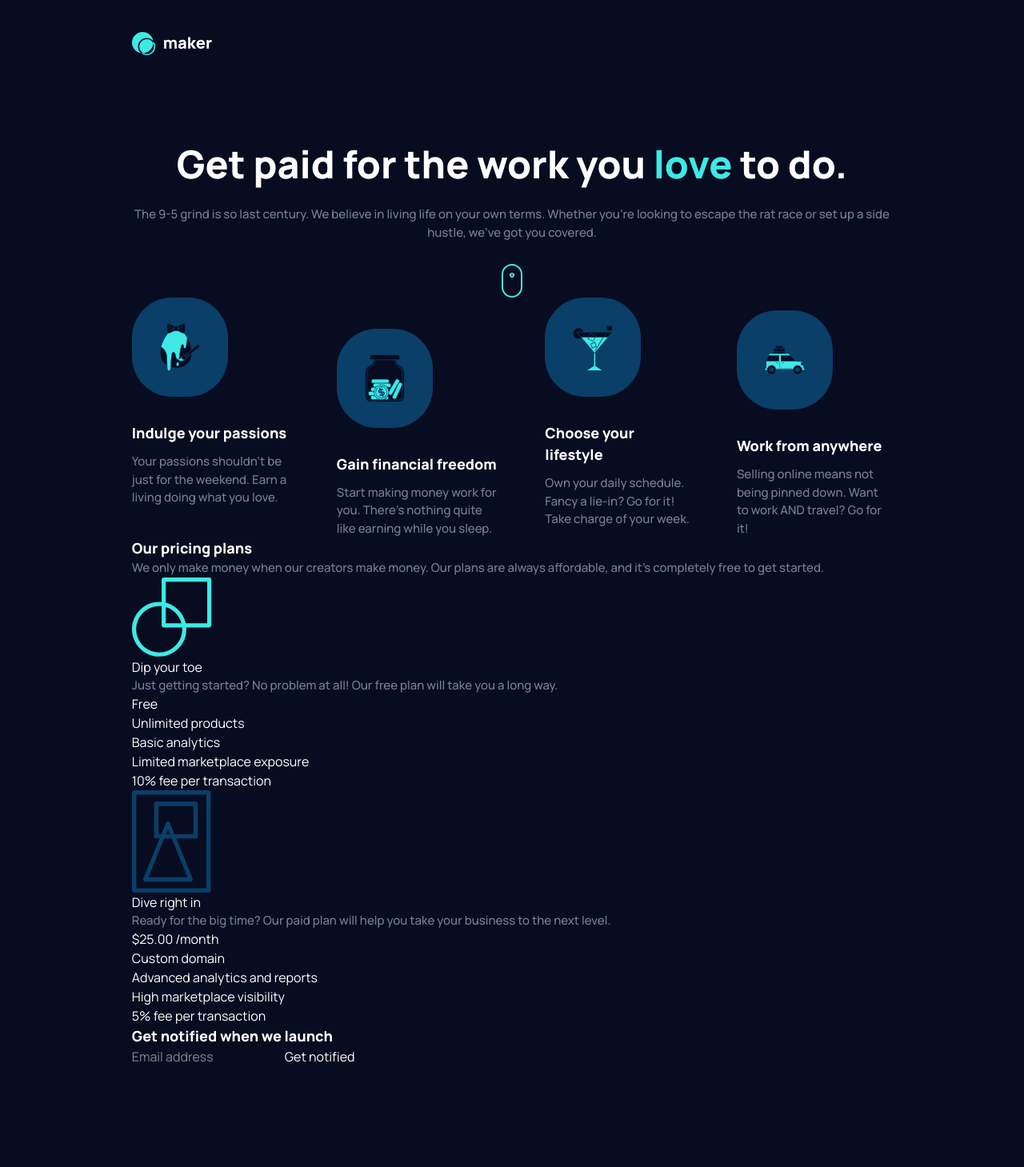
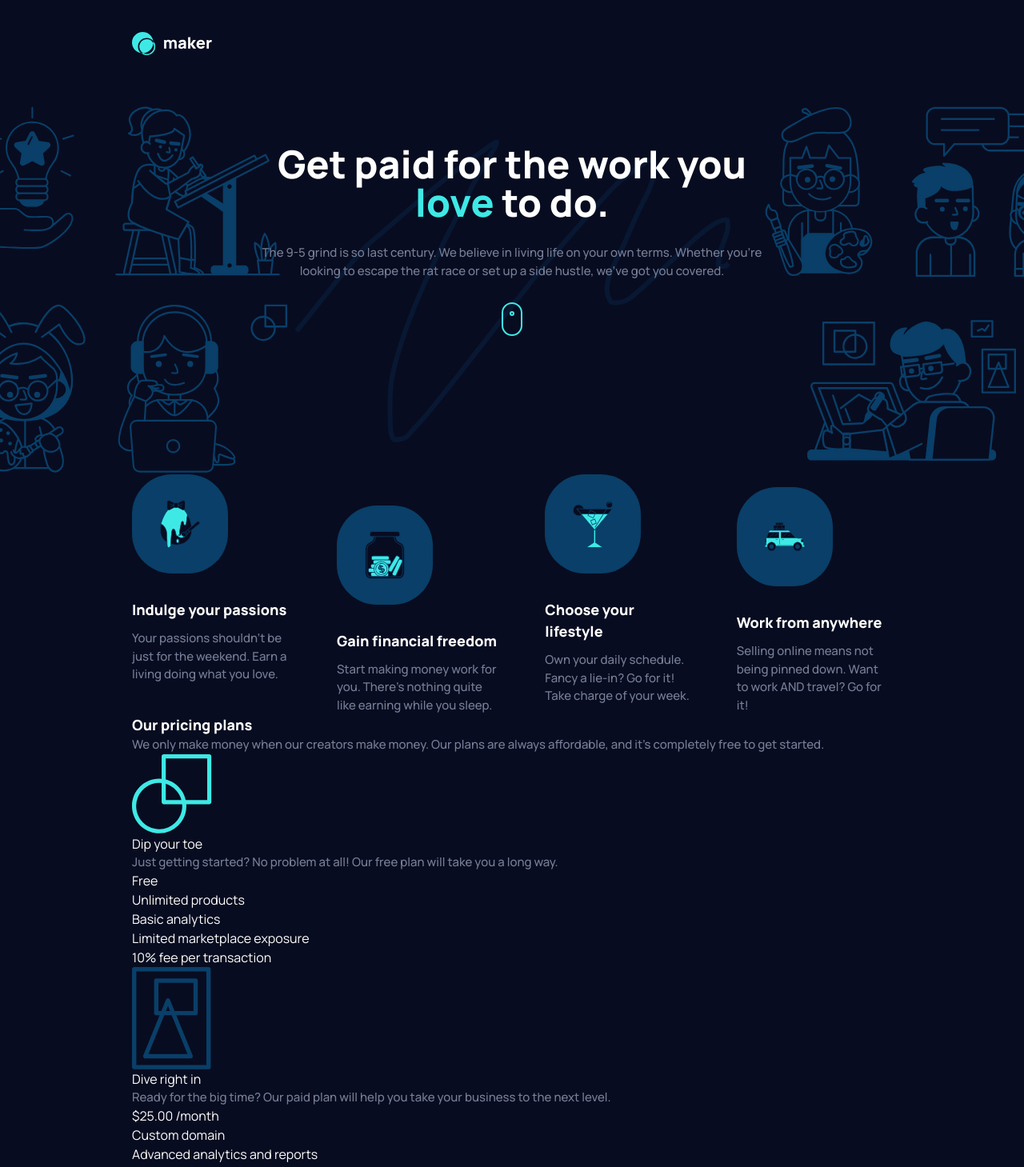
Before and after one commit to KingJosephI/maker-prelaunch-site, a Next.js app: page / in a window 1280 px wide. Shown: the top 1459 px of the page at 80% size. Before the commit the page ends 1333 px from the top, so only its background shows below. Built offline with nearby package versions, Linux system fonts and the light colour scheme.

Commit message:
feat: add hero backgroung images

```diff
--- a/app/components/Features/Features.tsx
+++ b/app/components/Features/Features.tsx
@@ -4,7 +4,7 @@ import Feature from "./components/Feature";
 
 export const Features = (): ReactNode => {
    return (
-     <section className="features-section">
+     <section className="features-section px-6 md:px-24 lg:px-[10.3125rem]">
        {featuresList.map((feature) => (
          <Feature
            key={feature.id}
--- a/app/components/Features/components/Feature.tsx
+++ b/app/components/Features/components/Feature.tsx
@@ -3,7 +3,7 @@ import FeatureIcon from "./FeatureIcon";
 
 const Feature: React.FC<FeatureType> = ({ title, description, image }) => {
   return (
-    <div className="max-sm:text-center md:flex lg:flex-col">
+    <div className="max-md:text-center md:flex lg:flex-col">
       <FeatureIcon imageSource={image} />
       <div className="md:ml-14 lg:ml-0">
         <h2 className="pb-[11px] pt-[32px]">{title}</h2>
--- a/app/components/Features/components/FeatureIcon.tsx
+++ b/app/components/Features/components/FeatureIcon.tsx
@@ -5,7 +5,7 @@ type IconProps = {
 }
 const FeatureIcon: React.FC<IconProps> = ({ imageSource }) => {
   return (
-    <div className="bg-feature-blue w-[120px] h-[124px] flex justify-center items-center rounded-[50px] max-sm:mx-auto">
+    <div className="bg-feature-blue w-[120px] h-[124px] flex justify-center items-center rounded-[50px] max-md:mx-auto">
       <Image src={imageSource} alt="illustration" width={50} height={50} />
     </div>
   );
--- a/app/components/Footer/Footer.tsx
+++ b/app/components/Footer/Footer.tsx
@@ -1,6 +1,6 @@
 export const Footer = () => {
   return (
-    <footer>
+    <footer className="px-6 md:px-24 lg:px-[10.3125rem]">
       <h2>Get notified when we launch</h2>
       <form>
         <input type="email" placeholder="Email address" />
--- a/app/components/Header/Header.tsx
+++ b/app/components/Header/Header.tsx
@@ -2,7 +2,7 @@ import Image from "next/image";
 
 export const Header = () => {
   return (
-    <header className="max-sm:flex max-sm:justify-center pt-10 pb-16">
+    <header className="px-6 md:px-24 lg:px-[10.3125rem] max-sm:flex max-sm:justify-center pt-10 pb-16">
       <Image src="/assets/logo.svg" alt="logo" width={100} height={100} />
     </header>
   );
--- a/app/components/Hero/Hero.tsx
+++ b/app/components/Hero/Hero.tsx
@@ -2,23 +2,25 @@ import Image from "next/image";
 
 export const Hero = () => {
   return (
-    <section className="text-center">
+    <section className="hero-section">
       <Image
         src="/assets/illustration-hero-mobile.png"
         alt="Hero section illustration"
-        className="sm:hidden"
         width={640}
         height={640}
+        className="md:hidden w-full h-auto"
       />
+      <div className="md:w-[460px] lg:w-[730px] mx-auto px-10">
         <h1 className="text-[2rem] font-extrabold pt-12 lg:text-5xl">
           Get paid for the work you <span className="text-[#3EE9E5]">love</span>{" "}
           to do.
         </h1>
         <p className="py-7">
-        The 9-5 grind is so last century. We believe in living life on your own
-        terms. Whether you’re looking to escape the rat race or set up a side
-        hustle, we’ve got you covered.
+          The 9-5 grind is so last century. We believe in living life on your
+          own terms. Whether you’re looking to escape the rat race or set up a
+          side hustle, we’ve got you covered.
         </p>
+
       <Image
         src="/assets/icon-scroll.svg"
         alt="Scroll icon"
@@ -26,6 +28,7 @@ export const Hero = () => {
         height={42}
         className="mx-auto"
         />
+      </div>
     </section>
   );
 };
--- a/app/components/Pricing/Pricing.tsx
+++ b/app/components/Pricing/Pricing.tsx
@@ -4,7 +4,7 @@ import Image from "next/image";
 
 export const Pricing = () => {
   return (
-    <section>
+    <section className="px-6 md:px-24 lg:px-[10.3125rem]">
       <h2>Our pricing plans</h2>
       <p>
         We only make money when our creators make money. Our plans are always
--- a/app/globals.css
+++ b/app/globals.css
@@ -28,6 +28,20 @@
 }
 
 @layer components {
+  .hero-section {
+    @apply text-center md:h-[360px] lg:h-[460px];
+
+    @media (min-width: 768px) {
+      background-image: url("/assets/illustration-hero-left.svg"), url("/assets/bg-hero-squiggle.svg") ,url("/assets/illustration-hero-right.svg") ;
+
+      background-position: left -3rem top, center , right -4.5rem top ;
+      background-repeat: no-repeat, no-repeat, no-repeat;
+    }
+
+    /* background-size: 40%, 100%, 40%; */
+
+  }
+
   .features-section {
     @apply flex flex-col gap-14 lg:h-[300px] lg:flex-row lg:[&>*:nth-child(even)]:self-end md:[&>*:nth-child(odd)]:ml-14 lg:[&>*:nth-child(odd)]:ml-0
   }
--- a/app/layout.tsx
+++ b/app/layout.tsx
@@ -17,7 +17,7 @@ export default function RootLayout({
 }: Readonly<{ children: React.ReactNode }>) {
   return (
     <html lang="en">
-      <body className={`${manrope.className} px-6 md:px-24 lg:px-[10.3rem]`}>
+      <body className={`${manrope.className}`}>
         <Header />
         {children}
         <Footer />
```
Lines whose indentation alone changed are shown as unchanged.
